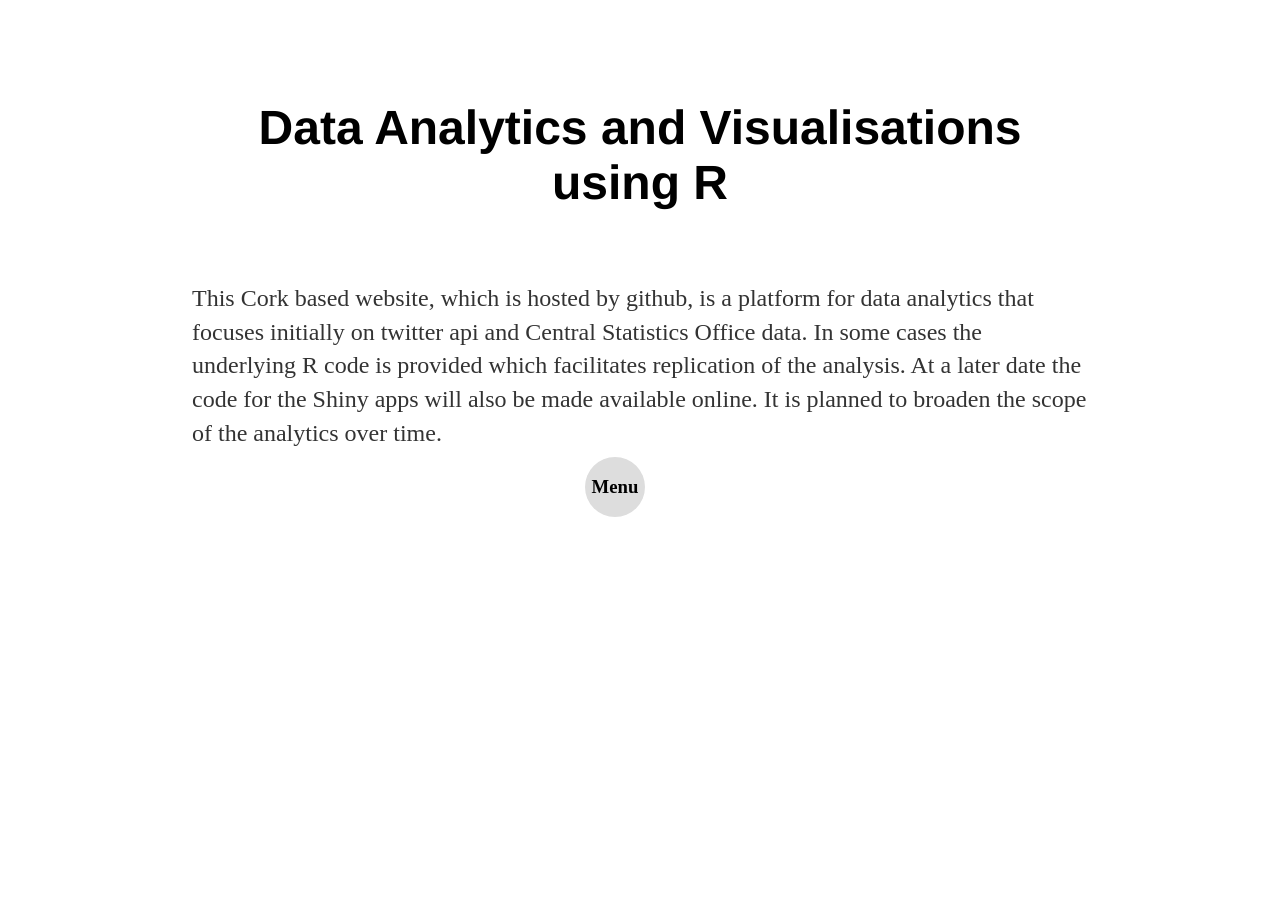
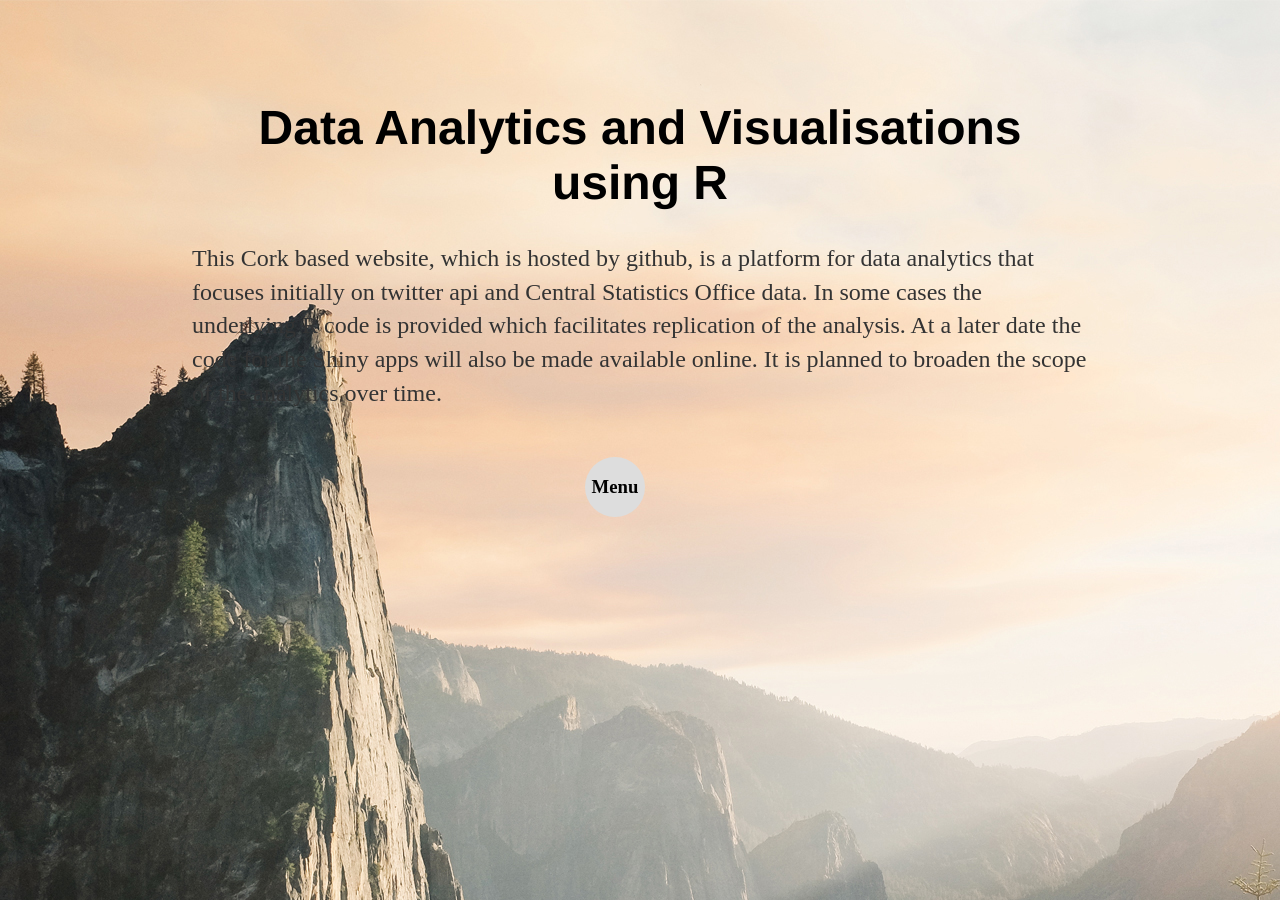
Before and after one commit to CorkDataAnalytics/CorkDataAnalytics.github.io, a Jekyll site: the page index.html, which Jekyll copies as it is, in a window 1280 px wide. Built offline with Jekyll 4.4.1, drawn with Linux system fonts in a browser that asks for light colours; nearby versions of some CDN libraries.

Commit message:
Update index.html

```diff
--- a/index.html
+++ b/index.html
@@ -1,6 +1,8 @@
 <!doctype html>
 <html>
 <head>
+
+<body background="http://corkdataanalytics.github.io/billboard2.jpg" bgcolor="#333333">
 
 <meta name="DC.Description" content="A website built on R based analysis of Central Statistics Office aswell as Twitter data.">
 <meta name="DC.Keywords" content="Cork, Data, Analytics, Retweets, Sentiment Analysis, Shiny Apps, Word Cloud, Time Series Analysis, CSO data"<meta http-equiv="content-type" content="text/html;charset=UTF-8">
@@ -225,6 +227,7 @@
 
 		<div class="caption dark animated wow fadeInDown clearfix">
 			 <h1>Data Analytics and Visualisations using R</h1>
+
 		</div>
 
 <div class="open"> <span class="cls"></span> <span><center><h3>Menu</h3</center>
@@ -241,10 +244,7 @@
         		<li><a href="/More">More Apps</a></li>
   </ul>
   </span> <span class="cls"></span> </div>
-          <div class="content">
-<p>This Cork based website, which is hosted by github, is a platform for data analytics that focuses initially on twitter api and Central Statistics Office data. In some cases the underlying R code is provided which facilitates replication of the analysis. At a later date the code for the Shiny apps will also be made available online. It is planned to broaden the scope of the analytics over time.</p>
 
-        </div>
 <script src="http://ajax.googleapis.com/ajax/libs/jquery/1.11.1/jquery.min.js"></script>
 <script>
 $(document).ready(function() {
@@ -263,4 +263,12 @@
 </script>
 
 </body>
+
+
+          <div class="content">
+
+<p style="margin-top: -40px;">This Cork based website, which is hosted by github, is a platform for data analytics that focuses initially on twitter api and Central Statistics Office data. In some cases the underlying R code is provided which facilitates replication of the analysis. At a later date the code for the Shiny apps will also be made available online. It is planned to broaden the scope of the analytics over time.</p>
+
+        </div>
+
 </html>
```
